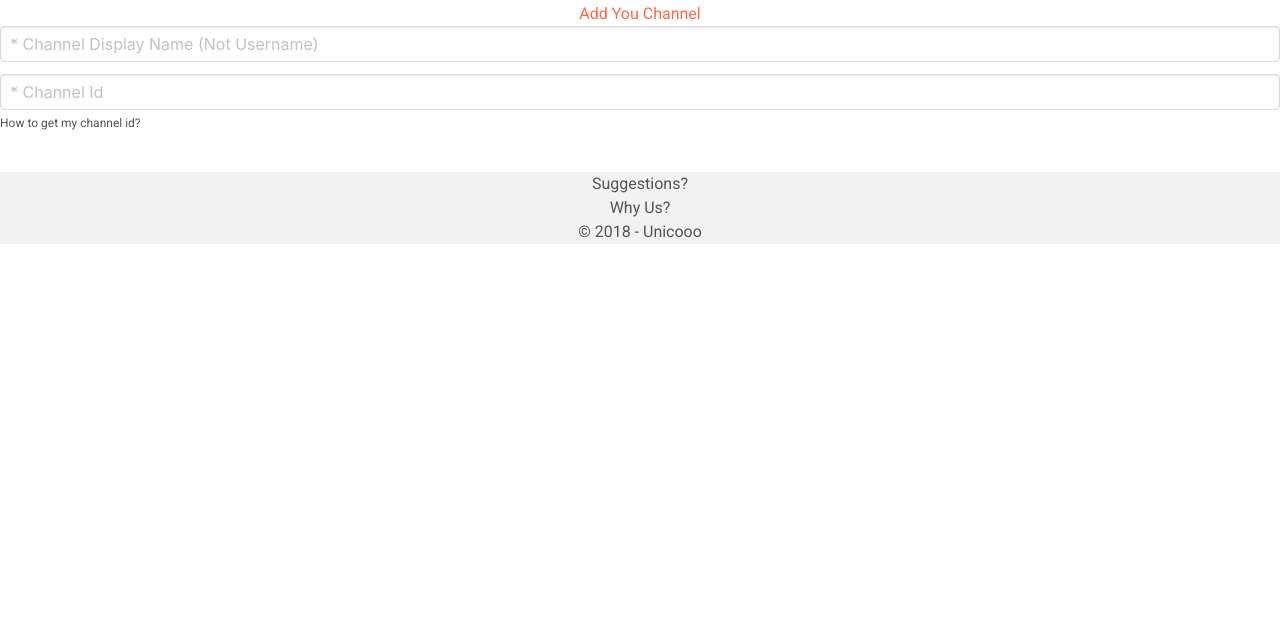
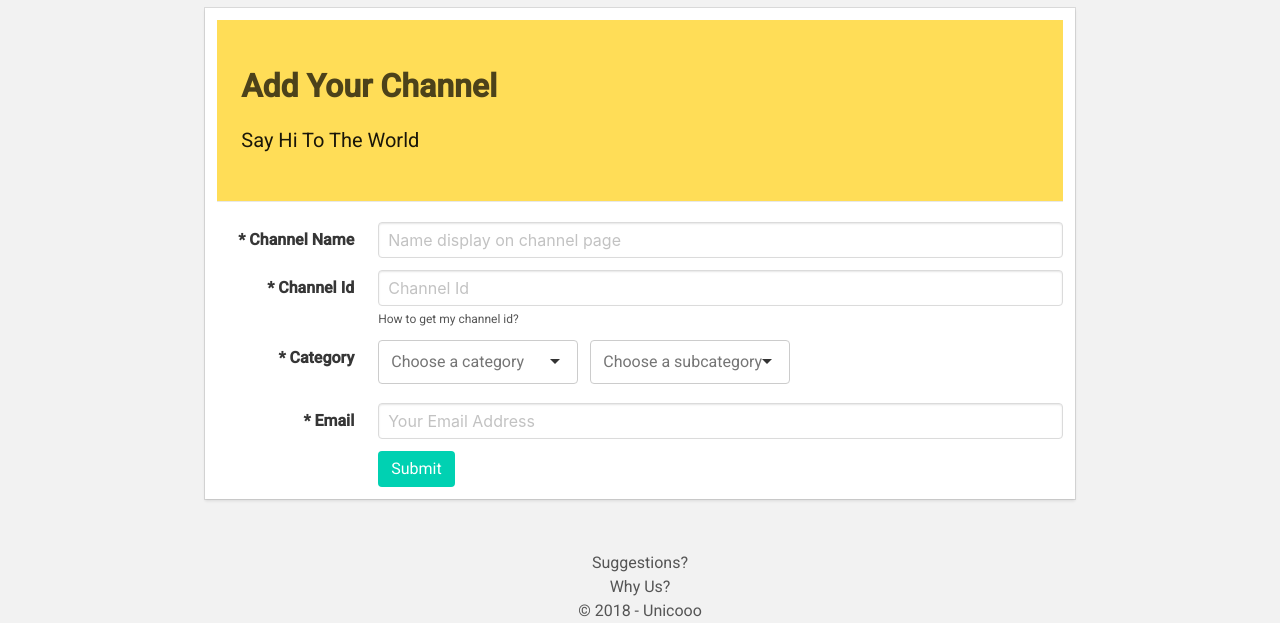
Before and after one commit to Windsooon/best-channels, a Django app: page / in a window 1280 px wide; the page is wider, and only the part inside the window is pictured. Shown: the part 1015-1638 px from the top of that part. Before the commit the page ends 1259 px from the top of that part, so only its background shows below. Run offline with Django 3.2, Linux system fonts and the light colour scheme; data that the repository does not hold is empty; some libraries are stand-ins or nearby versions.

Commit message:
update front page

```diff
--- a/django_base/static/css/base.css
+++ b/django_base/static/css/base.css
@@ -72,8 +72,6 @@ pre {
 }
 
 .sub-form {
-    background-color: white;
-    text-align: center;
     padding-top: 20px;
     padding-bottom: 40px;
 }
@@ -244,8 +242,13 @@ pre {
     color: #ff6a48;
 }
 
+.all-div {
+    margin: 0 auto;
+    text-align: center;
+}
+
 #all-categories-a {
-    text-align: center;
+    display: inline-block;
 }
 
 #banner-div {
@@ -267,3 +270,7 @@ pre {
 .navbar.is-fixed-top, .hero-body {
     border-bottom: 1px solid #e8e8e8 !important;
 }
+
+#recommend-form {
+    margin-top: 20px;
+}
--- a/django_base/static/css/cate.css
+++ b/django_base/static/css/cate.css
@@ -73,11 +73,6 @@
 
 .cate-block-pure {
     width: 90%;
-    margin: 0 auto;
-}
-
-.details-outside-div {
-    width: 75%;
     margin: 0 auto;
 }
 
--- a/django_base/templates/base.html
+++ b/django_base/templates/base.html
@@ -7,12 +7,9 @@
     {% block styles %}
     <link rel="shortcut icon" href="{% static 'imgs/youtube_64.png' %}"/>
     <link rel="stylesheet" href="{% static 'css/css_lib/normalize.css' %}" />
+    <link rel="stylesheet" href="{% static 'css/css_lib/selectize.bootstrap3.css' %}" />
     <link rel="stylesheet" href="{% static 'css/css_lib/bulma.min.css' %}" />
-    <link rel="stylesheet" href="{% static 'css/css_lib/selectize.bootstrap3.css' %}" />
-    <link rel="stylesheet" href="{% static 'css/css_lib/slick.css' %}" />
-    <link rel="stylesheet" href="{% static 'css/css_lib/slick-theme.css' %}" />
     <link rel="stylesheet" href="{% static 'css/base.css' %}" />
-    <link rel="stylesheet" href="{% static 'css/slider.css' %}" />
     <link rel="stylesheet" href="{% static 'css/cate.css' %}" />
     {% endblock %}
 
@@ -73,6 +70,9 @@
             <div class="navbar-dropdown is-boxed">
             </div> <!-- end navbar-dropdown -->
           </div> <!-- end navbar-item -->
+          <a class="navbar-item" href="./#sub-form">
+            Add Your Channel
+          </a>
         </div> <!-- end navbar-start -->
         <div class="navbar-end">
           <div class="navbar-item">
@@ -145,26 +145,103 @@
   {% endblock %}
 
   {% block banner %}
+  <section class="hero">
+    <div class="hero-body hero-add-div">
+      <div class="all-div">
+        <a id="all-categories-a" href="/all/"><img id="banner-img" src="{% static 'imgs/all.jpg' %}"/></a>
+      </div>
+    </div>
+  </section>
   <div id="banner-div">
-    <a id="all-categories-a" href="/all/"><img id="banner-img" src="{% static 'imgs/all.png' %}"/></a>
   </div>
   {% endblock %}
 
   {% block sub %}
-  <div class="sub-form">
-      <span class="highlight-h1"><h1>Add You Channel</h1></span>
+  <div id="sub-form" class="sub-form columns">
+    <div class="sud-form-div card column is-8 is-offset-2">
+      <section class="hero is-warning">
+        <div class="hero-body hero-add-div">
+          <div>
+            <h1 class="title">
+              Add Your Channel
+            </h1>
+            <h2 class="subtitle">
+              Say Hi To The World
+            </h2>
+          </div>
+        </div>
+      </section>
       <form id="recommend-form">
-        <div class="field">
-            <div class="control">
-              <input class="input" type="text" placeholder="* Channel Display Name (Not Username)">
-            </div> <!-- end control -->
+        <div class="field is-horizontal">
+          <div class="field-label is-normal">
+            <label class="label">* Channel Name</label>
+          </div>
+          <div class="field-body">
+            <div class="field">
+              <p class="control">
+                <input id="channel-name" class="input" type="text" placeholder="Name display on channel page">
+              </p>
+            </div>
+          </div> <!-- end field body -->
         </div> <!-- end field -->
-        <div class="field">
-            <div class="control">
-              <input class="input" type="text" placeholder="* Channel Id">
+        <div class="field is-horizontal">
+          <div class="field-label is-normal">
+            <label class="label">* Channel Id</label>
+          </div>
+          <div class="field-body">
+            <div class="field">
+              <p class="control">
+                <input id="channel-id" class="input" type="text" placeholder="Channel Id">
+              </p>
               <a href="https://johnnythetank.github.io/youtube-channel-name-converter/"><p class="help">How to get my channel id?</p></a>
-            </div> <!-- end control -->
+            </div>
+          </div> <!-- end field body -->
         </div> <!-- end field -->
+        <div class="field is-horizontal">
+          <div class="field-label is-normal">
+            <label class="label">* Category</label>
+          </div>
+          <div class="field-body">
+            <div class="field is-narrow">
+              <div class="control">
+                <div class="is-fullwidth">
+                  <select id="select-add-type"></select>
+                </div>
+              </div> <!-- end control -->
+            </div> <!-- end field is-narrow -->
+            <div class="field is-narrow">
+              <div class="control">
+                <div class="is-fullwidth">
+                  <select id="select-add-category"></select>
+                </div>
+              </div> <!-- end control -->
+            </div> <!-- end field is-narrow -->
+          </div> <!-- end field-body -->
+        </div> <!-- end field is-horizontal -->
+        <div class="field is-horizontal">
+          <div class="field-label is-normal">
+            <label class="label">* Email</label>
+          </div>
+          <div class="field-body">
+            <div class="field">
+              <p class="control">
+                <input id="channel-email" class="input" type="email" placeholder="Your Email Address">
+              </p>
+            </div>
+          </div> <!-- end field body -->
+        </div> <!-- end field -->
+        <div class="field is-horizontal">
+          <div class="field-label">
+            <!-- Left empty for spacing -->
+          </div>
+          <div class="field-body">
+            <div class="field">
+              <div class="control">
+                <a class="sub-btn button is-primary">Submit</a>
+              </div>
+            </div>
+          </div>
+        </div>
       </form>
     </div> <!-- end form-div -->
   </div> <!-- end sub_form -->
@@ -175,8 +252,6 @@
   {% block scripts %}
   <script src="{% static 'js/js_lib/jquery.min.js' %}"></script>
   <script src="{% static 'js/js_lib/selectize.min.js' %}"></script>
-  <script src="{% static 'js/js_lib/slick.min.js' %}"></script>
-  <script src="{% static 'js/slider.js' %}"></script>
   <script src="{% static 'js/base.js' %}"></script>
   <script src="{% static 'js/cate.js' %}"></script>
   <script>
--- a/django_base/templates/cate.html
+++ b/django_base/templates/cate.html
@@ -8,12 +8,11 @@
 {% endblock %}
 
 {% block content %}
-<div class="cate-content">
-  <div class="columns is-mobile details-outside-div">
-    <div class="details-div">
-      <section class="day-section hero is-dark">
+<div class="cate-content columns is-mobile">
+  <div class="details-div column is-8 is-offset-2">
+    <section class="day-section hero is-warning columns is-mobile">
       <div class="hero-body">
-          <div class="container">
+        <div class="">
           <h1 class="title">
             Newest YouTube channels
           </h1>
@@ -24,17 +23,13 @@
       </div>
     </section>
   </div> <!--end details-div -->
-  </div> <!-- end details-outside-div -->
 </div> <!-- end country-content -->
 {% endblock %}
 
 {% block extra_scripts %}
-<script src="{% static 'js/slider.js' %}"></script>
 <script>
     $(document).ready(function() {
         get_newest_channel($(".details-div"));
-        slick_init(2, 1);
-        get_weekly($(".responsive"));
     });
 </script>
 {% endblock %}
```
Lines whose indentation alone changed are shown as unchanged.
